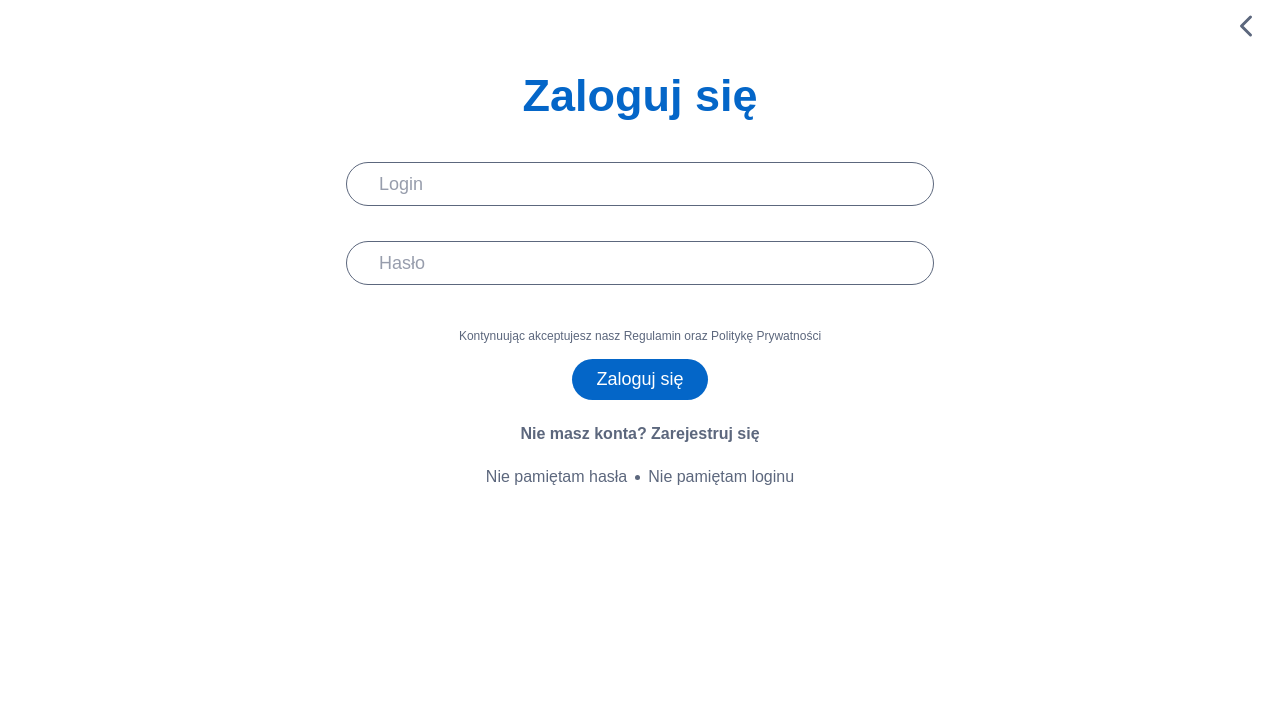
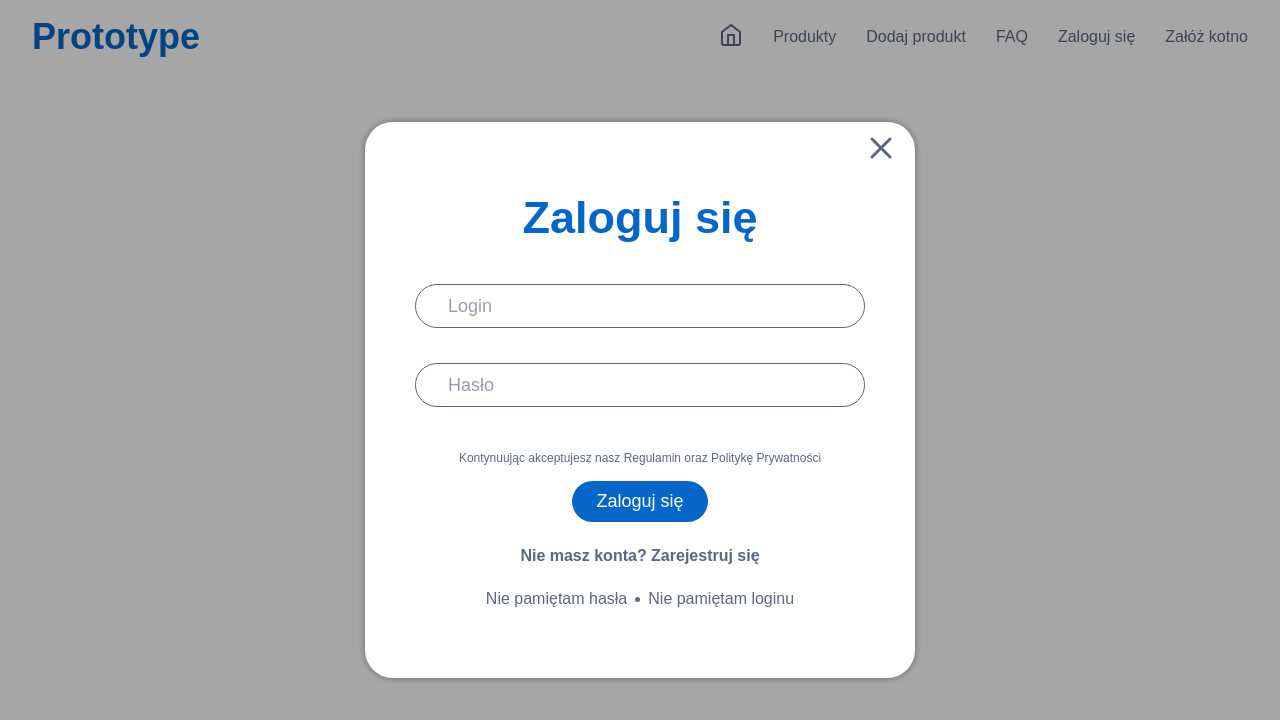
Before and after one commit to jarosik10/prototype, a React (Create React App) app: page / in a window 1280 px wide. Both pictures are taken after a click on the button "Zaloguj się". Shown: the top 720 px of the page. Built offline with nearby package versions, Linux system fonts and the light colour scheme.

Commit message:
Make login as modal on bigger devices

```diff
--- a/src/App.js
+++ b/src/App.js
@@ -7,6 +7,8 @@ import SiteTitle from './components/SiteTitle/SiteTitle';
 import MobileNavigation from './components/MobileNavigation/MobileNavigation';
 import Navigation from './components/Navigation/Navigation';
 import Login from './components/Login/Login';
+import Modal from './components/Modal/Modal';
+import Backdrop from './components/Backdrop/Backdrop';
 
 function App() {
   const [showLoginModal, setShowLoginModal] = useState(false);
@@ -23,13 +25,21 @@ function App() {
     setShowMobileNavigation(true);
   }
 
+  // const loginScreen = isMobile ? <Login closeLogin={closeLogin} /> : <Modal><Login closeLogin={closeLogin} /></Modal>;
+
   return (
     <Layout>
       <Header>
         <SiteTitle>Prototype</SiteTitle>
         {!isMobile && <Navigation openLogin={openLogin} />}
       </Header>
-      {showLoginModal && <Login closeLogin={closeLogin} />}
+      {showLoginModal &&
+        <>
+          <Backdrop />
+          <Modal>
+            <Login closeLogin={closeLogin} />
+          </Modal>
+        </>}
       {isMobile && showMobileNavigation && <MobileNavigation openLogin={openLogin} />}
     </Layout>
   );
--- a/src/Store.js
+++ b/src/Store.js
@@ -10,7 +10,7 @@ const Store = ({ children }) => {
           console.log(window.innerWidth)
         }
 
-        const debouncedHandleResize = debounce(handleResize, 100, { 'leading': false, 'trailing': true });
+        const debouncedHandleResize = debounce(handleResize, 70, { 'leading': false, 'trailing': true });
         window.addEventListener('resize', debouncedHandleResize);
 
         return () => { window.removeEventListener('resize', debouncedHandleResize) };
--- /dev/null
+++ b/src/components/Backdrop/Backdrop.js
@@ -0,0 +1,21 @@
+import React from 'react';
+import styled from 'styled-components';
+
+const StyledBackdrop = styled.div`
+    display: none;
+    ${({ theme }) => theme.media.tablet} {
+        display: block;
+        position: fixed;
+        top: 0;
+        left: 0;
+        width: 100vw;
+        height: 100vh;
+        background-color: rgba(0, 0, 0, .35);
+    }
+`;
+
+const Backdrop = () => {
+    return <StyledBackdrop />
+}
+
+export default Backdrop;
--- a/src/components/Form/Form.js
+++ b/src/components/Form/Form.js
@@ -1,10 +1,16 @@
 import styled from 'styled-components';
 
 const Form = styled.form`
-     ${({ theme }) => theme.media.smallTablet} {
-        max-width: 588px;
-        margin: 0 auto;
-      }
+    max-width: 450px;
+    margin: 0 auto;
+
+    ${({ theme }) => theme.media.smallTablet} {
+
+    }
+
+    ${({ theme }) => theme.media.tablet} {
+        min-width: 450px;
+    }
 `;
 
 export default Form;
--- a/src/components/Login/Login.js
+++ b/src/components/Login/Login.js
@@ -11,16 +11,6 @@ import ReturnButton from '../UI/CloseButton/CloseButton';
 import FormLink from '../Form/FormLink/FormLink';
 import Separator from '../UI/Separator/Separator';
 
-const StyledWrapper = styled.div`
-    position: fixed;
-    top: 0;
-    left: 0;
-    background-color: ${({ theme }) => theme.colors.white};
-    width: 100%;
-    padding: 70px 16px 50px;
-    height: 100vh;
-    overflow-y: auto;
-`;
 
 const StyledFormParagraph = styled(Paragraph)`
     margin: 44px 0 16px;
@@ -49,7 +39,7 @@ const Login = ({ closeLogin }) => {
     });
 
     return (
-        <StyledWrapper>
+        <>
             <ReturnButton handleOnClick={closeLogin} />
             <H2>Zaloguj się</H2>
             <Form onSubmit={formik.handleSubmit}>
@@ -64,7 +54,7 @@ const Login = ({ closeLogin }) => {
                 <Separator />
                 <FormLink href="#">Nie pamiętam loginu</FormLink>
             </GroupedFormLinks>
-        </StyledWrapper>
+        </>
     );
 }
 
--- /dev/null
+++ b/src/components/Modal/Modal.js
@@ -0,0 +1,35 @@
+import React from 'react';
+import styled from 'styled-components';
+
+const StyledWrapper = styled.div`
+    position: fixed;
+    top: 0;
+    left: 0;
+    background-color: ${({ theme }) => theme.colors.white};
+    width: 100%;
+    padding: 70px 16px 50px;
+    height: 100vh;
+    overflow-y: auto;
+
+    ${({ theme }) => theme.media.tablet} {
+        height: auto;
+        width: auto;
+        top: 50%;
+        left: 50%;
+        transform: translateY(-50%) translateX(-50%);
+        margin: auto;
+        padding: 70px 50px;
+        box-shadow: 0 0 6px 1px rgba(0, 0, 0, .3);
+        border-radius: 5%;
+    }
+`;
+
+const Modal = ({ children }) => {
+    return (
+        <StyledWrapper>
+            {children}
+        </StyledWrapper>
+    );
+}
+
+export default Modal;
--- a/src/components/UI/CloseButton/CloseButton.js
+++ b/src/components/UI/CloseButton/CloseButton.js
@@ -1,6 +1,7 @@
-import React from 'react';
+import React, { useContext } from 'react';
 import styled, { withTheme } from 'styled-components';
-import { ChevronLeft } from "react-feather";
+import { Context } from '../../../Store';
+import { ChevronLeft, X } from "react-feather";
 
 const StyledReturnButton = styled.button`
     position: absolute;
@@ -17,9 +18,10 @@ const StyledReturnButton = styled.button`
 `;
 
 const ReturnButton = ({ handleOnClick, theme }) => {
+    const isMobile = useContext(Context);
     return (
         <StyledReturnButton onClick={handleOnClick}>
-            <ChevronLeft color={theme.colors.darkGray} size={36} />
+            {isMobile ? <ChevronLeft color={theme.colors.darkGray} size={36} /> : <X color={theme.colors.darkGray} size={36} />}
         </StyledReturnButton>
     );
 }
```
